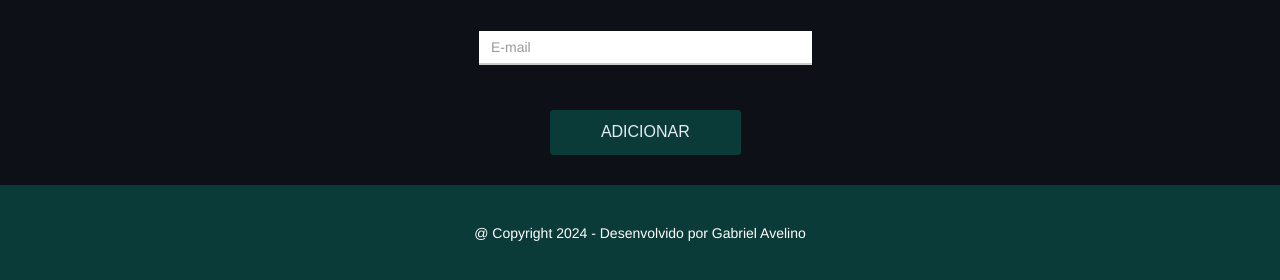
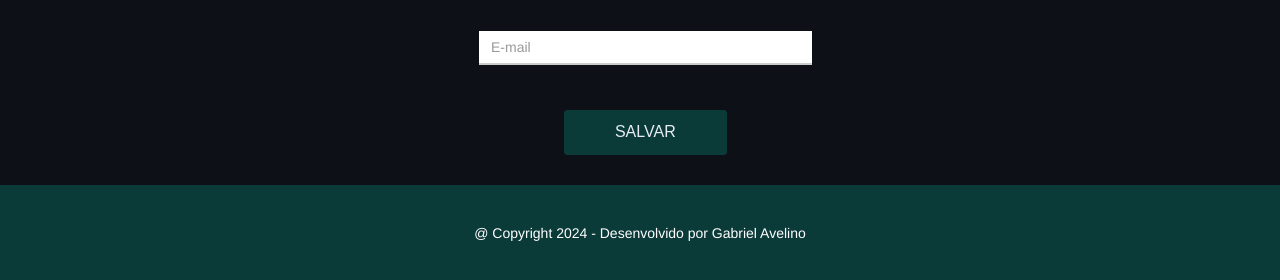
Before and after one commit to Avelino-Gabriel/Django-pro, a Django app: template mycontacts/templates/mycontacts/edit.html in a window 1280 px wide. Shown: the part 863-1143 px from the top of the page. Run offline with Django 5.2, Linux system fonts and the light colour scheme; the template is opened without the code that fills it: values that come from a table or form of the project are taken from there, others are empty; some libraries are stand-ins or nearby versions.

Commit message:
Botão salvar na página de update

```diff
--- a/mycontacts/templates/mycontacts/edit.html
+++ b/mycontacts/templates/mycontacts/edit.html
@@ -39,7 +39,7 @@
             </div>
 
             <div class="text-center">
-                <button type="submit" class="btn">Adicionar</button>
+                <button type="submit" class="btn">Salvar</button>
             </div>
         </form>
     </div>
```
